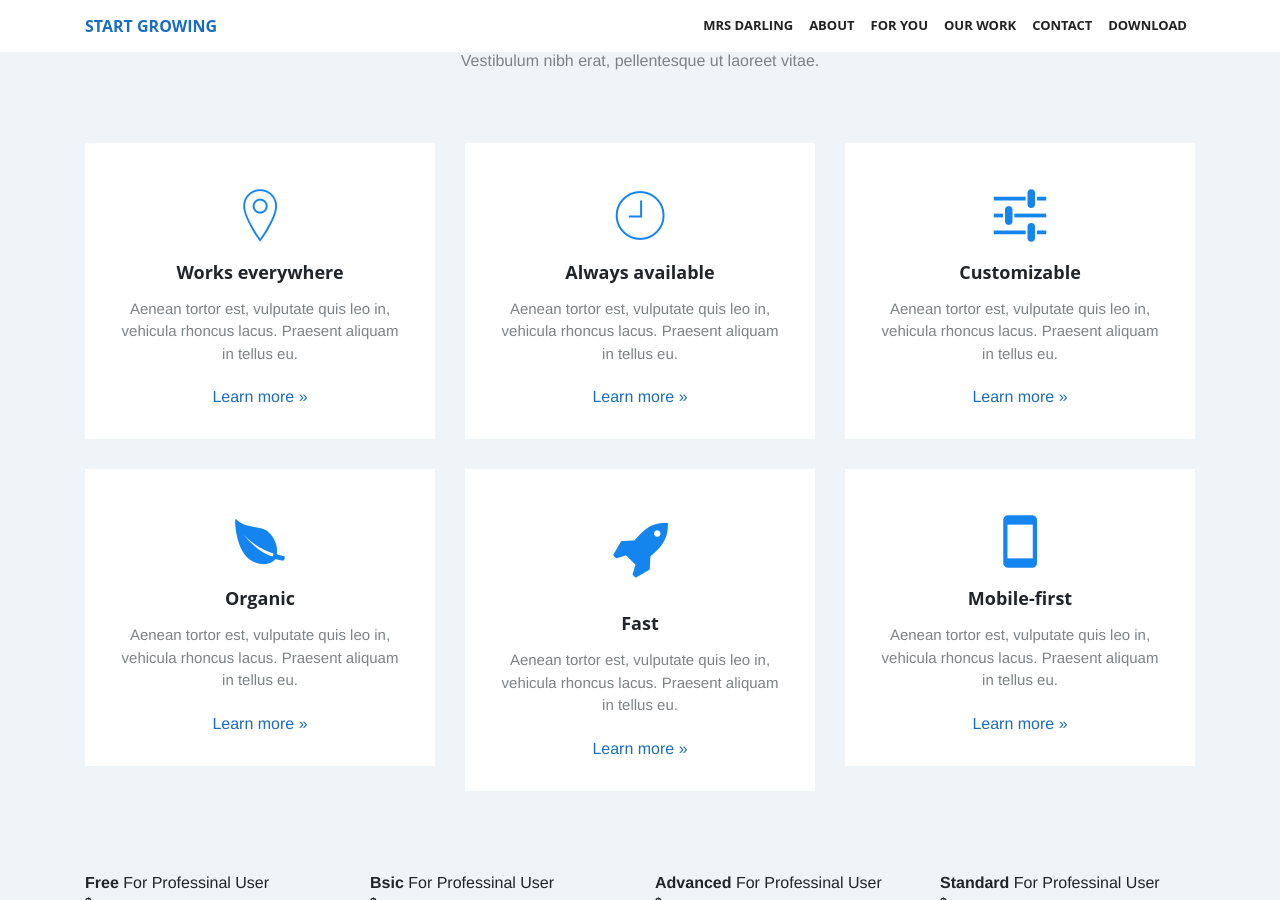
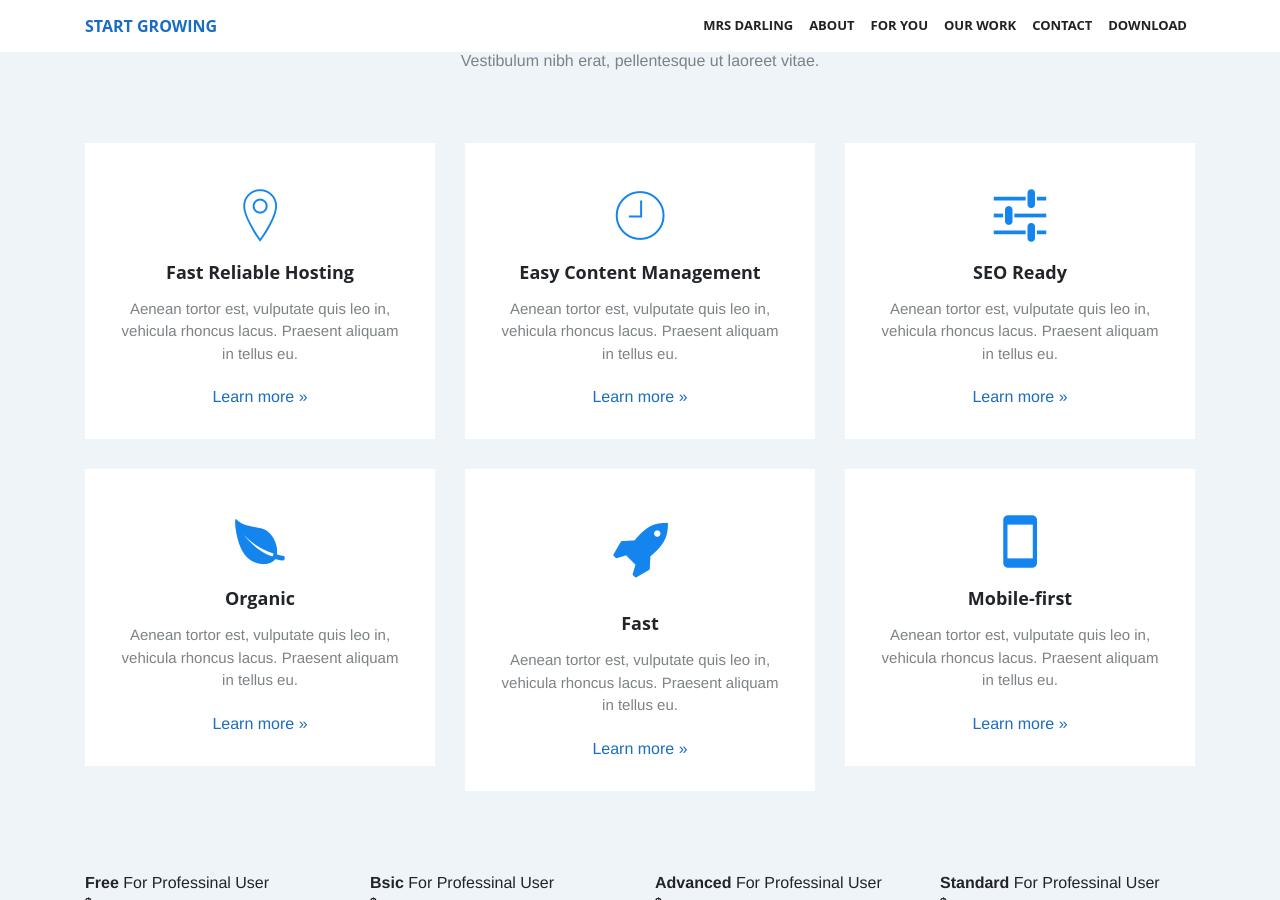
Before and after one commit to primertest-org/ADAADA, a Jekyll site: the page built from index.html, in a window 1280 px wide and 900 px high, scrolled down 7300 px. Built offline with Jekyll 4.4.1, drawn with Linux system fonts in a browser that asks for light colours; some web fonts are replaced.

Commit message:
Updated '_includes/pricing.html' via CloudCannon

```diff
--- a/_includes/pricing.html
+++ b/_includes/pricing.html
@@ -8,33 +8,33 @@
             <div class="row features">
                 <div class="col-md-4 col-sm-6 item">
                     <div class="box"><i class="ion-ios-location-outline icon"></i>
-                        <h3  class="name editable">Works everywhere</h3>
-                        <p  class="description editable">Aenean tortor est, vulputate quis leo in, vehicula rhoncus lacus. Praesent aliquam in tellus eu.</p><a href="#" class="learn-more">Learn more »</a></div>
+                        <h3 class="name editable">Fast Reliable Hosting</h3>
+                        <p class="description editable">Aenean tortor est, vulputate quis leo in, vehicula rhoncus lacus. Praesent aliquam in tellus eu.</p><a href="#" class="learn-more">Learn more »</a></div>
                 </div>
                 <div class="col-md-4 col-sm-6 item">
                     <div class="box"><i class="ion-ios-clock-outline icon"></i>
-                        <h3  class="name editable">Always available</h3>
-                        <p  class="description editable">Aenean tortor est, vulputate quis leo in, vehicula rhoncus lacus. Praesent aliquam in tellus eu.</p><a href="#" class="learn-more">Learn more »</a></div>
+                        <h3 class="name editable">Easy Content Management</h3>
+                        <p class="description editable">Aenean tortor est, vulputate quis leo in, vehicula rhoncus lacus. Praesent aliquam in tellus eu.</p><a href="#" class="learn-more">Learn more »</a></div>
                 </div>
                 <div class="col-md-4 col-sm-6 item">
                     <div class="box"><i class="ion-android-options icon"></i>
-                        <h3  class="name editable">Customizable </h3>
-                        <p  class="description editable">Aenean tortor est, vulputate quis leo in, vehicula rhoncus lacus. Praesent aliquam in tellus eu.</p><a href="#" class="learn-more">Learn more »</a></div>
+                        <h3 class="name editable">SEO Ready</h3>
+                        <p class="description editable">Aenean tortor est, vulputate quis leo in, vehicula rhoncus lacus. Praesent aliquam in tellus eu.</p><a href="#" class="learn-more">Learn more »</a></div>
                 </div>
                 <div class="col-md-4 col-sm-6 item">
                     <div class="box"><i class="ion-leaf icon"></i>
-                        <h3  class="name editable">Organic </h3>
-                        <p  class="description editable">Aenean tortor est, vulputate quis leo in, vehicula rhoncus lacus. Praesent aliquam in tellus eu.</p><a href="#" class="learn-more">Learn more »</a></div>
+                        <h3 class="name editable">Organic </h3>
+                        <p class="description editable">Aenean tortor est, vulputate quis leo in, vehicula rhoncus lacus. Praesent aliquam in tellus eu.</p><a href="#" class="learn-more">Learn more »</a></div>
                 </div>
                 <div class="col-md-4 col-sm-6 item">
                     <div class="box"><i class="fa fa-rocket icon"></i>
-                        <h3  class="name editable">Fast </h3>
-                        <p  class="description editable">Aenean tortor est, vulputate quis leo in, vehicula rhoncus lacus. Praesent aliquam in tellus eu.</p><a href="#" class="learn-more">Learn more »</a></div>
+                        <h3 class="name editable">Fast </h3>
+                        <p class="description editable">Aenean tortor est, vulputate quis leo in, vehicula rhoncus lacus. Praesent aliquam in tellus eu.</p><a href="#" class="learn-more">Learn more »</a></div>
                 </div>
                 <div class="col-md-4 col-sm-6 item">
                     <div class="box"><i class="ion-android-phone-portrait icon"></i>
-                        <h3  class="name editable">Mobile-first</h3>
-                        <p  class="description editable">Aenean tortor est, vulputate quis leo in, vehicula rhoncus lacus. Praesent aliquam in tellus eu.</p><a href="#" class="learn-more">Learn more »</a></div>
+                        <h3 class="name editable">Mobile-first</h3>
+                        <p class="description editable">Aenean tortor est, vulputate quis leo in, vehicula rhoncus lacus. Praesent aliquam in tellus eu.</p><a href="#" class="learn-more">Learn more »</a></div>
                 </div>
             </div>
         </div>
```
